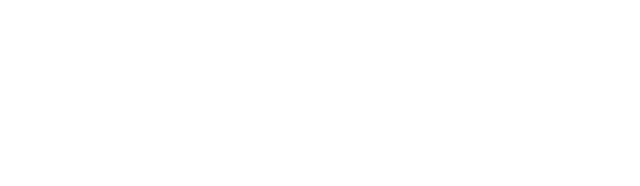
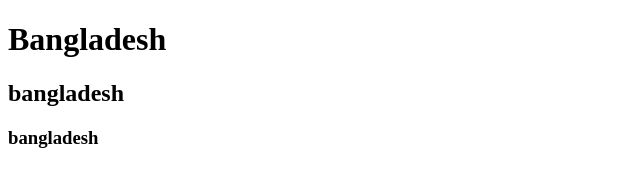
Before and after one commit to jahed1112/my-second-repo, a plain HTML site: page index.html in a window 1280 px wide. Shown: the whole page, without its empty margins (0-640 px from the left). Drawn offline with Linux system fonts and the light colour scheme.

Commit message:
adder header

```diff
--- a/index.html
+++ b/index.html
@@ -7,6 +7,8 @@
     <title>my-second-repo</title>
 </head>
 <body>
-
+    <h1>Bangladesh</h1>
+    <h2>bangladesh</h2>
+    <h3>bangladesh</h3>
 </body>
 </html>
```
